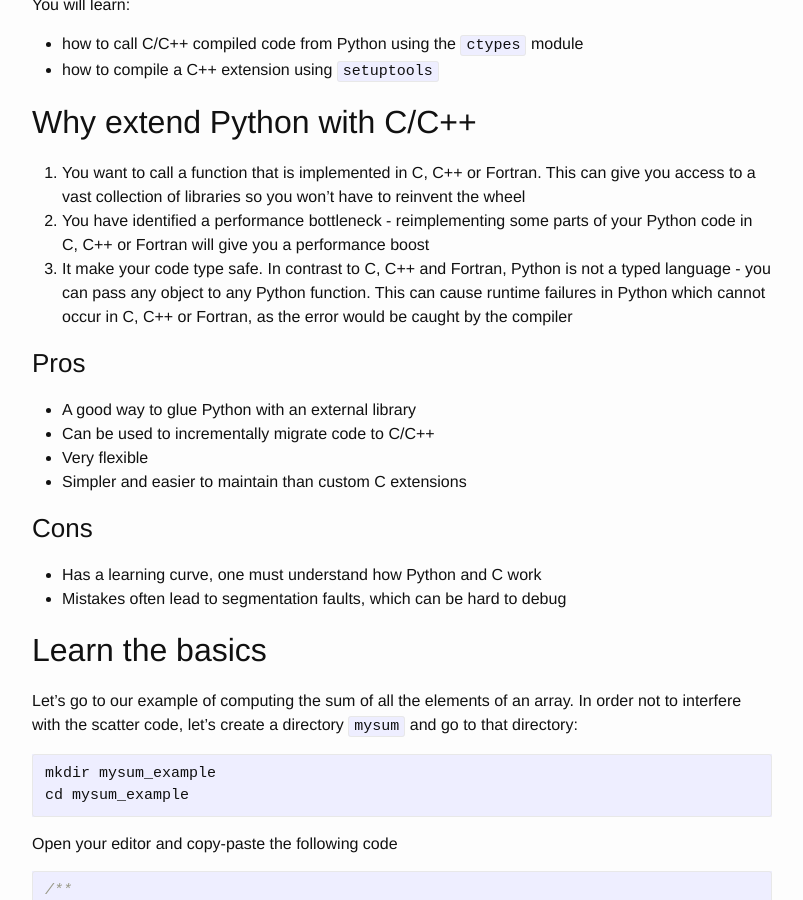
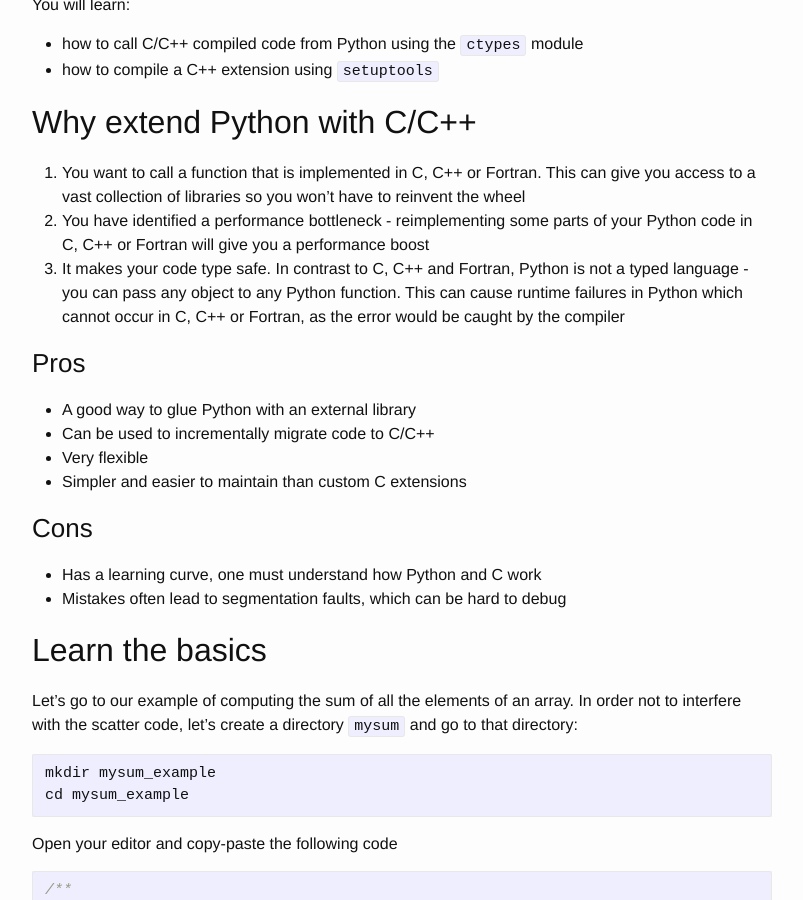
Before and after one commit to nesi/perf-training, a Jekyll site: the page built from _lessons/python-scatter/03b-ctypes.md, in a window 1280 px wide and 900 px high, scrolled down 712 px. Shown: the whole window, without its empty margins (238-1041 px from the left). Built offline with Jekyll 4.4.1, drawn with Linux system fonts in a browser that asks for light colours.

Commit message:
Update _lessons/python-scatter/03b-ctypes.md
Co-Authored-By: pletzer <alexander@gokliya.net>

```diff
--- a/_lessons/python-scatter/03b-ctypes.md
+++ b/_lessons/python-scatter/03b-ctypes.md
@@ -17,7 +17,7 @@ You will learn:
 
  1. You want to call a function that is implemented in C, C++ or Fortran. This can give you access to a vast collection of libraries so you won't have to reinvent the wheel
  2. You have identified a performance bottleneck - reimplementing some parts of your Python code in C, C++ or Fortran will give you a performance boost
- 3. It make your code type safe. In contrast to C, C++ and Fortran, Python is not a typed language - you can pass any object to any Python function.  This can cause runtime failures in Python which cannot occur in C, C++ or Fortran, as the error would be caught by the compiler
+ 3. It makes your code type safe. In contrast to C, C++ and Fortran, Python is not a typed language - you can pass any object to any Python function.  This can cause runtime failures in Python which cannot occur in C, C++ or Fortran, as the error would be caught by the compiler
 
 ### Pros
 
```
